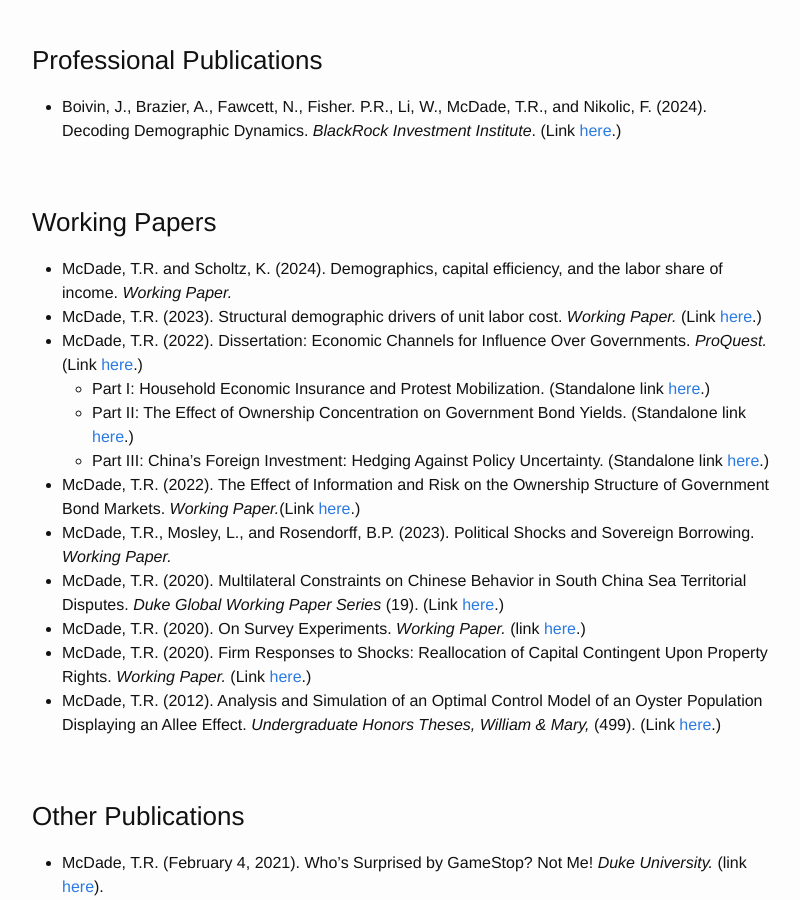
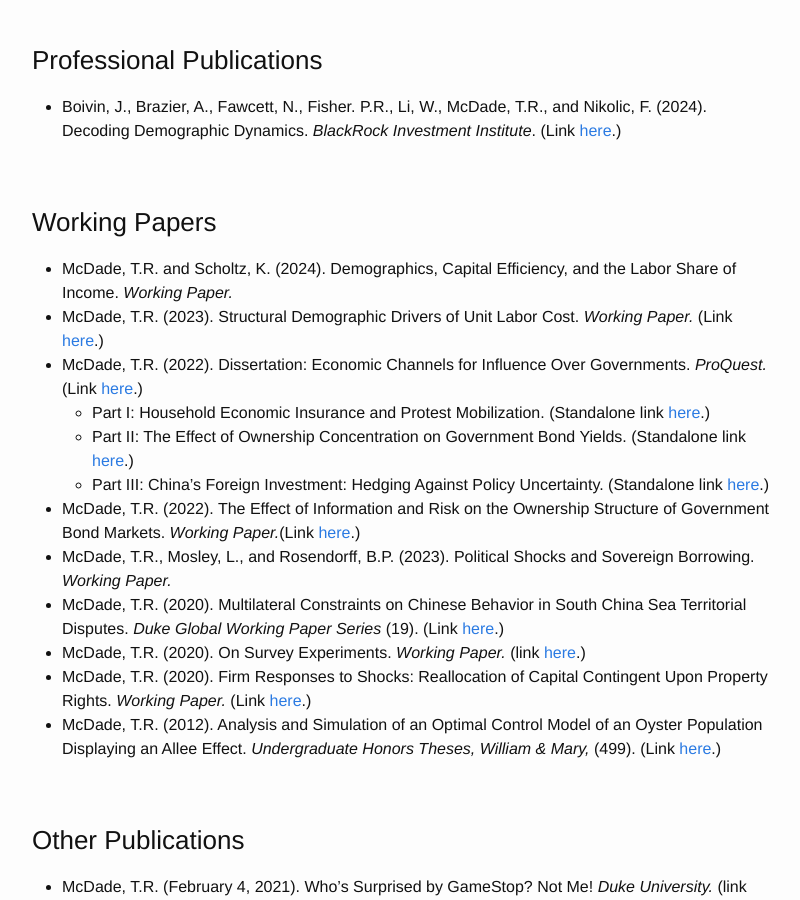
Before and after one commit to trmcdade/trmcdade.github.io, a Jekyll site: the page built from publications.md, in a window 1280 px wide and 900 px high, scrolled down 345 px. Shown: the whole window, without its empty margins (238-1038 px from the left). Built offline with Jekyll 4.4.1, drawn with Linux system fonts in a browser that asks for light colours; our own code applies the rules of GitHub Pages for plain Markdown files.

```diff
--- a/publications.md
+++ b/publications.md
@@ -12,9 +12,9 @@ title: Publications
 
 ### Working Papers
 
-  <!-- - Chinchilla, R., Rueter, D., McDade, T. R., Fisher, P. R., and Boyd, S. (2024). Longevity solutions project: A whitepaper. *BlackRock AI Labs Working Paper*. -->
-  - McDade, T.R. and Scholtz, K. (2024). Demographics, capital efficiency, and the labor share of income. *Working Paper.*
-  - McDade, T.R. (2023). Structural demographic drivers of unit labor cost. *Working Paper.* (Link <a href="assets/papers/McDade_Structural_Demographic_Drivers_of_Unit_Labor_Cost_20240417.pdf">here</a>.)
+  <!-- - Chinchilla, R., Rueter, D., McDade, T. R., Fisher, P. R., and Boyd, S. (2024). Longevity Solutions Project: A Whitepaper. *BlackRock AI Labs Working Paper*. -->
+  - McDade, T.R. and Scholtz, K. (2024). Demographics, Capital Efficiency, and the Labor Share of Income. *Working Paper.*
+  - McDade, T.R. (2023). Structural Demographic Drivers of Unit Labor Cost. *Working Paper.* (Link <a href="assets/papers/McDade_Structural_Demographic_Drivers_of_Unit_Labor_Cost_20240417.pdf">here</a>.)
   - McDade, T.R. (2022). Dissertation: Economic Channels for Influence Over Governments. *ProQuest.* (Link <a href="assets/papers/McDade_Economic_Channels_for_Influence_Over_Goverments_2022.pdf">here</a>.)
     - Part I: Household Economic Insurance and Protest Mobilization. (Standalone link <a href="assets/papers/McDade_Econ_and_Protests_20220406.pdf">here</a>.)
     - Part II: The Effect of Ownership Concentration on Government Bond Yields. (Standalone link <a href="assets/papers/McDade_Bonds_20220409.pdf">here</a>.)
```
